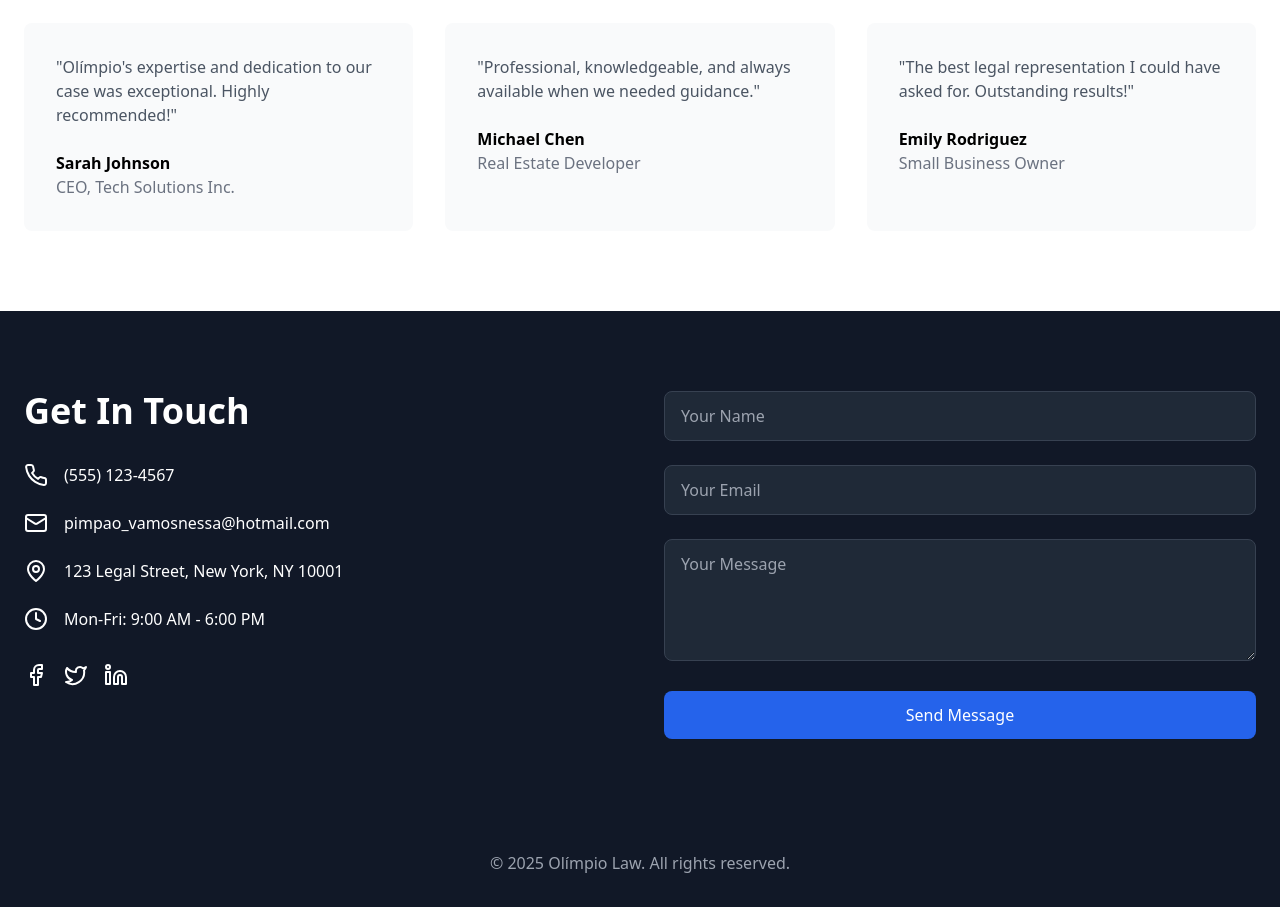
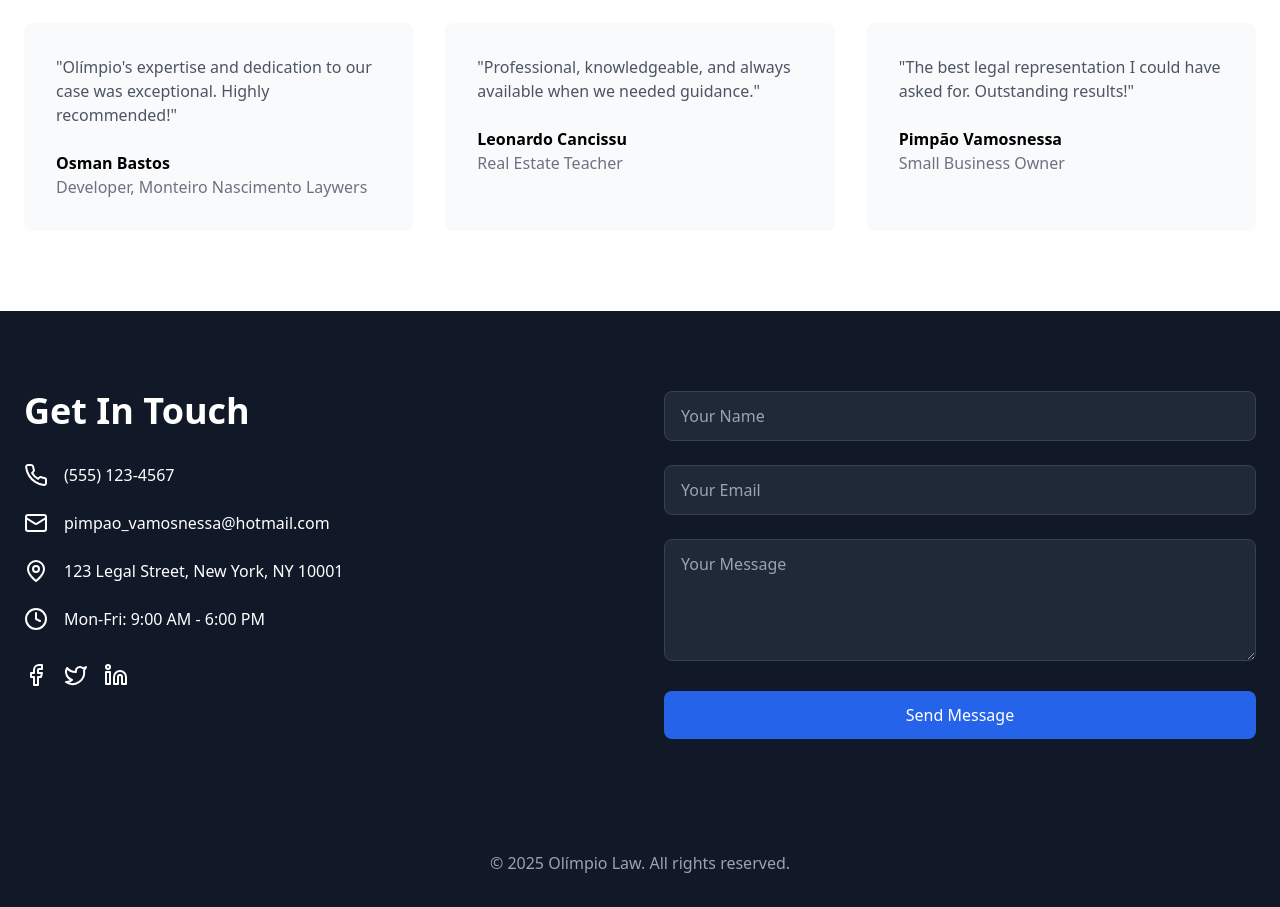
Before and after one commit to osmanbastos/lawyer_landing, a React (Vite) app: page / in a window 1280 px wide. Shown: the part 2480-3387 px from the top of the page. Built offline with nearby package versions, Linux system fonts and the light colour scheme.

Commit message:
Testemonials joke

```diff
--- a/src/App.tsx
+++ b/src/App.tsx
@@ -134,17 +134,17 @@ function App() {
             {[
               {
                 text: "Olímpio's expertise and dedication to our case was exceptional. Highly recommended!",
-                author: "Sarah Johnson",
-                position: "CEO, Tech Solutions Inc."
+                author: "Osman Bastos",
+                position: "Developer, Monteiro Nascimento Laywers"
               },
               {
                 text: "Professional, knowledgeable, and always available when we needed guidance.",
-                author: "Michael Chen",
-                position: "Real Estate Developer"
+                author: "Leonardo Cancissu",
+                position: "Real Estate Teacher"
               },
               {
                 text: "The best legal representation I could have asked for. Outstanding results!",
-                author: "Emily Rodriguez",
+                author: "Pimpão Vamosnessa",
                 position: "Small Business Owner"
               }
             ].map((testimonial, index) => (
```
